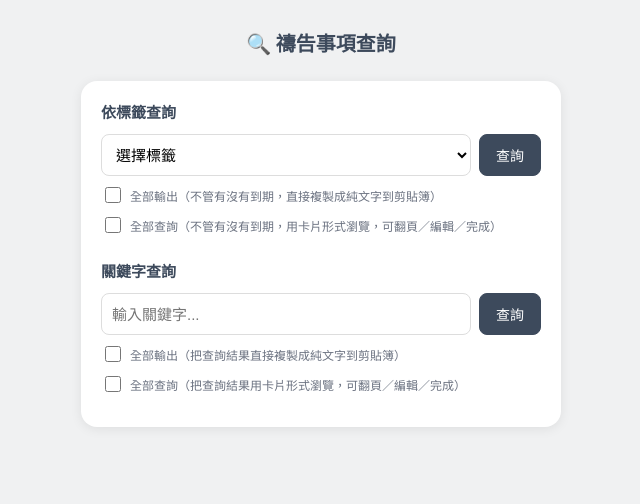
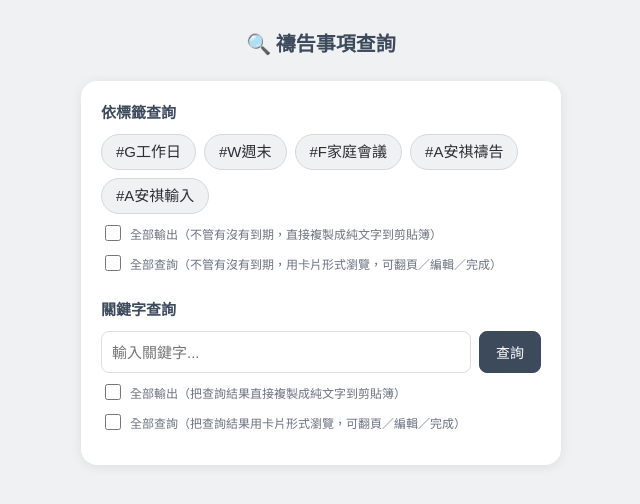
Before and after one commit to Davycmg/prayer-card, a plain HTML site: page query.html in a window 1280 px wide. Shown: the whole page, without its empty margins (319-959 px from the left). Drawn offline with Linux system fonts and the light colour scheme; no server answers.

Commit message:
query.html 依標籤查詢改用膠囊按鈕呈現（點一下就查詢，標籤內容不變） (#254)
Claude-Session: https://claude.ai/code/session_015iTv4dSLCBCAdvVKeNeY6L

Co-authored-by: Claude <noreply@anthropic.com>

```diff
--- a/query.html
+++ b/query.html
@@ -80,6 +80,28 @@
     white-space: nowrap;
   }
   .query-row button:active { opacity: 0.7; }
+  .tag-chips {
+    display: flex;
+    flex-wrap: wrap;
+    gap: 8px;
+  }
+  .tag-chip {
+    padding: 8px 14px;
+    border-radius: 999px;
+    border: 1px solid #d5d8dc;
+    background: var(--gray-bg);
+    color: var(--text-main);
+    font-size: 15px;
+    line-height: 1.2;
+    cursor: pointer;
+  }
+  .tag-chip:active { opacity: 0.7; }
+  .tag-chip.selected {
+    background: var(--purple);
+    border-color: var(--purple);
+    color: white;
+  }
+  .tag-chips-empty { font-size: 13px; color: var(--text-sub); }
   .export-all-row {
     display: flex;
     align-items: center;
@@ -618,7 +640,9 @@
 
 <div class="card" id="listView">
   <h2>依標籤查詢</h2>
-  <div class="query-row">
+  <!-- 標籤用膠囊按鈕呈現，點一下就查詢；select／按鈕保留但隱藏，沿用原本的查詢流程 -->
+  <div class="tag-chips" id="tagQueryChips"><span class="tag-chips-empty">載入標籤中…</span></div>
+  <div class="query-row" style="display:none;">
     <select id="tagQuerySelect"></select>
     <button id="tagQueryBtn">查詢</button>
   </div>
@@ -1019,6 +1043,31 @@ function populateTagQuerySelect() {
       opt.textContent = '"' + v + '"（文字）';
       el.tagQuerySelect.appendChild(opt);
     });
+
+  renderTagQueryChips();
+}
+
+// 把下拉選單的選項畫成膠囊按鈕（標籤內容跟下拉選單完全相同），點一下＝選這個標籤並查詢
+function renderTagQueryChips() {
+  const box = document.getElementById('tagQueryChips');
+  box.innerHTML = '';
+  Array.from(el.tagQuerySelect.options).forEach(opt => {
+    if (!opt.value) return;
+    const chip = document.createElement('button');
+    chip.type = 'button';
+    chip.className = 'tag-chip' + (opt.value === el.tagQuerySelect.value ? ' selected' : '');
+    const isQuoted = opt.textContent.endsWith('（文字）');
+    chip.textContent = isQuoted ? '"' + opt.value + '"' : '#' + opt.value;
+    if (isQuoted) chip.title = '事項文字含這個詞的也會一起找出來';
+    chip.addEventListener('click', () => {
+      el.tagQuerySelect.value = opt.value;
+      box.querySelectorAll('.tag-chip').forEach(c => c.classList.remove('selected'));
+      chip.classList.add('selected');
+      el.tagQueryBtn.click();
+    });
+    box.appendChild(chip);
+  });
+  if (!box.children.length) box.innerHTML = '<span class="tag-chips-empty">目前沒有標籤</span>';
 }
 
 // 標籤下拉選單（跟 index.html 一致：內建 + 自訂，星期獨立一個選單）
```
